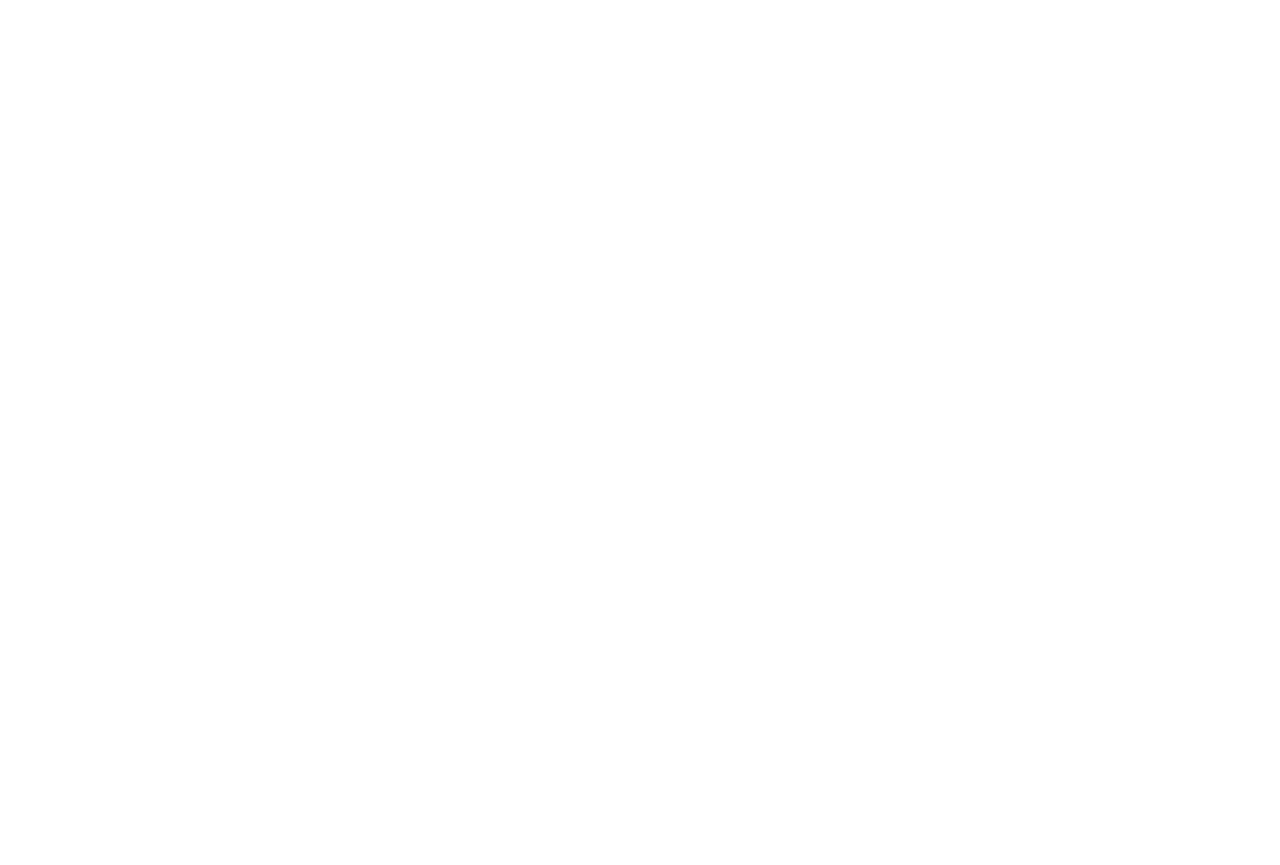
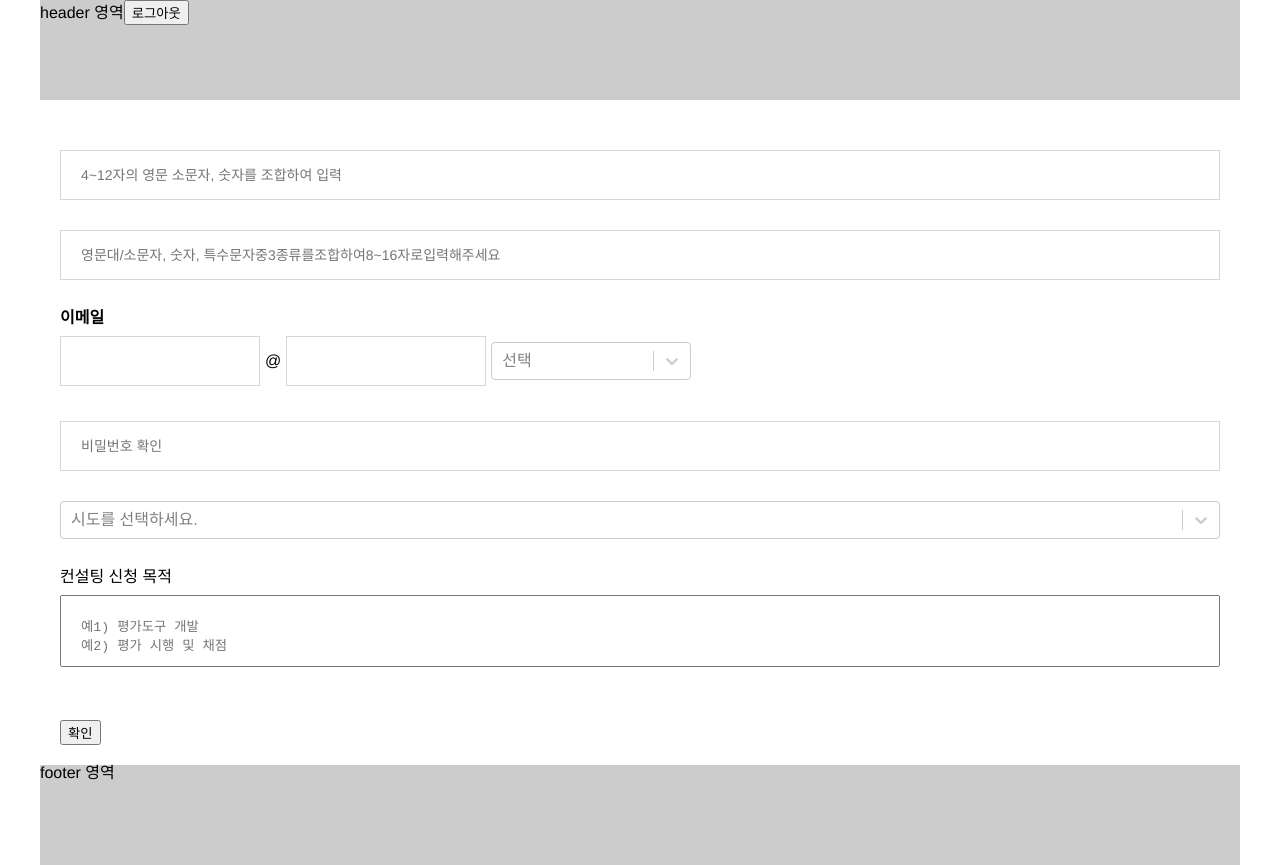
Before and after one commit to kyung-doo/kice, a React (Create React App) app: page /testform in a window 1280 px wide. Before the commit this address had no page. Before the commit the page ends 800 px from the top, so only its background shows below. Built offline with nearby package versions, Linux system fonts and the light colour scheme; sample sign-in values are in the browser's storage.

Commit message:
no message

```diff
--- a/package.json
+++ b/package.json
@@ -3,6 +3,7 @@
   "version": "0.1.0",
   "private": true,
   "dependencies": {
+    "@hookform/resolvers": "^2.9.10",
     "@testing-library/jest-dom": "^5.16.5",
     "@testing-library/react": "^13.4.0",
     "@testing-library/user-event": "^13.5.0",
@@ -14,12 +15,14 @@
     "query-string": "^8.1.0",
     "react": "^18.2.0",
     "react-dom": "^18.2.0",
+    "react-hook-form": "^7.41.5",
     "react-router-dom": "^6.6.1",
     "react-scripts": "5.0.1",
     "react-select": "^5.7.0",
     "styled-components": "^5.3.6",
     "typescript": "^4.9.4",
-    "web-vitals": "^2.1.4"
+    "web-vitals": "^2.1.4",
+    "yup": "^0.32.11"
   },
   "scripts": {
     "start": "react-scripts start",
--- a/src/App.tsx
+++ b/src/App.tsx
@@ -5,6 +5,7 @@
 const Login = lazy(() => import('./pages/Login'));
 const FileList = lazy(() => import('./FileList')); ;
 const Testpage = lazy(() => import('./pages/Testpage'));
+const Testform = lazy(() => import('./pages/Testform'));
 const Main = lazy(() => import('./pages/Main'));
 const Join = lazy(() => import('./pages/Join'));
 const FindIdPassword = lazy(() => import('./pages/FindIdPassword'));
@@ -47,6 +48,7 @@
                <Routes>
                   <Route path="/file-list" element={<FileList />} />
                   <Route path='/testpage' element={<Testpage />} />
+                  <Route path='/testform' element={<Testform />} />
 
                   {/* 전역 */}
                   <Route path='/login' element={<Login />} />
--- a/src/GlobalStyle.tsx
+++ b/src/GlobalStyle.tsx
@@ -54,6 +54,20 @@
             border-right: 1px solid #ddd;
          }
       }
+   }
+
+   /* autocomplete */
+   input:-webkit-autofill,
+   input:-webkit-autofill:hover,
+   input:-webkit-autofill:focus,
+   textarea:-webkit-autofill,
+   textarea:-webkit-autofill:hover,
+   textarea:-webkit-autofill:focus,
+   select:-webkit-autofill,
+   select:-webkit-autofill:hover,
+   select:-webkit-autofill:focus {
+      -webkit-box-shadow: 0 0 0px 1000px #fff inset;
+      transition: background-color 5000s ease-in-out 0s;
    }
 
 
--- a/src/components/Select.tsx
+++ b/src/components/Select.tsx
@@ -1,4 +1,4 @@
-import { FC, HTMLProps } from "react";
+import { FC, forwardRef, HTMLProps } from "react";
 import styled, { css } from 'styled-components';
 import ReactSelect, { OptionProps, Props as ReactSelectProps } from 'react-select';
 import { useCallback } from "@storybook/addons";
@@ -10,22 +10,31 @@
     * width 값
     */
    w?: string;
+   /**
+    * 인풋 에러시
+    */
+   error?: any;
 }
 
 /**
  * select 컴포넌트
  * props는 https://react-select.com/home 참고
  */
-const Select: FC<Props & {as?: any}> = ({
+const Select = forwardRef<any, Props & {as?: any}>(({
    className,
    w,
    placeholder="선택해 주세요.",
+   error,
    ...props
-}) => {
-
+}, ref) => {
    return (
-      <Styled.Select className={className} w={w}>
+      <>
+         <Styled.Select
+            className={`${className} ${error ? 'error' : ''}`}
+            w={w}
+         >
             <ReactSelect
+               ref={ref}
                classNamePrefix="select"
                isSearchable={false}
                isClearable={false}
@@ -33,8 +42,11 @@
                {...props}
             />
          </Styled.Select>
+         {error && <Styled.Error>{error}</Styled.Error>}
+      </>
+
    );
-}
+});
 
 const Styled = {
    Select: styled.div<Props>`
@@ -43,6 +55,10 @@
          height: 100%;
       }
    `,
+   Error: styled.p`
+      margin-top: 5px;
+      color: red;
+   `,
 }
 
 export default Select;
--- a/src/components/TextArea.tsx
+++ b/src/components/TextArea.tsx
@@ -1,4 +1,4 @@
-import { FC, HTMLProps, ChangeEvent } from "react";
+import { FC, HTMLProps, ChangeEvent, forwardRef } from "react";
 import styled from 'styled-components';
 
 export interface Props extends HTMLProps<HTMLTextAreaElement> {
@@ -15,6 +15,10 @@
     */
    title ?: string;
    /**
+    * 인풋 에러시
+    */
+   error?: any;
+   /**
     * 텍스트 입력시
     */
    onChange ?: (e: ChangeEvent<HTMLTextAreaElement>) => void;
@@ -23,21 +27,25 @@
 /**
  * textarea 컴포넌트
  */
-const TextArea: FC<Props & {as?: any}> = ({
+const TextArea = forwardRef<HTMLTextAreaElement, Props & {as?: any}>(({
    className,
+   error,
    h,
    title,
    ...props
-}) => {
+}, ref) => {
    return (
+      <>
           <Styled.TextArea className={className} h={h}>
             {
                title && <div className="mb10">{title}</div>
             }
             <textarea {...props}></textarea>
+            {error && <Styled.Error>{error}</Styled.Error>}
          </Styled.TextArea>
+      </>
    );
-}
+});
 
 
 const Styled = {
@@ -48,6 +56,10 @@
          height: ${props => props.h};
       }
    `,
+   Error: styled.p`
+      margin-top: 5px;
+      color: red;
+   `,
 }
 
 export default TextArea;
--- a/src/components/Textbox.tsx
+++ b/src/components/Textbox.tsx
@@ -12,6 +12,10 @@
     */
    w?: string;
    /**
+    * 인풋 에러시
+    */
+   error?: any;
+   /**
     * 텍스트 입력시
     */
    onChange ?: (e: ChangeEvent<HTMLInputElement>) => void;
@@ -20,18 +24,22 @@
 /**
  * 텍스트 인풋 컴포넌트
  */
-const Textbox: FC<Props & {as?: any}> = ({
+const Textbox = forwardRef<HTMLInputElement, Props & {as?: any}>(({
    className,
+   error,
    ...props
-}) => {
-
+}, ref) => {
    return (
-      <Styled.Textbox
-      className={className}
-      {...props}
-      />
+      <>
+         <Styled.Textbox
+            ref={ref}
+            className={`${className} ${error ? 'error' : ''}`}
+            {...props}
+         />
+         {error && <Styled.Error>{error}</Styled.Error>}
+      </>
    );
-}
+});
 
 const Styled = {
    Textbox: styled.input<Props>`
@@ -47,6 +55,9 @@
       color:#333;
       outline: none;
       width: ${props => props.f ? '100%' : props.w || ''};
+      &[required] {
+         background-color: #fff;
+      }
       &:focus{
          border-color: #000;
       }
@@ -56,6 +67,13 @@
       &:read-only:focus{
          border-color: #d6d6d7;
       }
+      &.error {
+         border-color: red;
+      }
+   `,
+   Error: styled.p`
+      margin-top: 5px;
+      color: red;
    `,
 }
 
--- /dev/null
+++ b/src/pages/Testform.tsx
@@ -0,0 +1,216 @@
+import { FC, useCallback, useState, ChangeEvent, useEffect } from "react";
+import styled from 'styled-components';
+import Select from "../components/Select";
+import withLayout from "../layout/withLayout";
+import * as Yup from 'yup';
+import { yupResolver } from '@hookform/resolvers/yup';
+import { useForm, Controller } from 'react-hook-form';
+import Button from "../components/Button";
+import Textbox from "../components/Textbox";
+import TextArea from "../components/TextArea";
+
+
+
+// export const joinResolver = yupResolver(
+//    Yup
+//       .object()
+//       .shape({
+//          name: Yup.string()
+//             .required('이름을 입력하세요.')
+//             .min(2, '이름은 2자리 이상입니다.'),
+//          email: Yup.string()
+//             .required('이메일을 입력하세요.')
+//             .email('올바른 이메일 형식이 아닙니다.'),
+//          password: Yup.string()
+//             .required('비밀번호를 입력하세요.')
+//             .min(6, '6자리 이상의 비밀번호를 입력해주세요.')
+//             .max(20, '20자리 이하의 비밀번호를 입력해주세요.'),
+//          confirmPassword: Yup.string()
+//             .oneOf([Yup.ref('password'), null], '비밀번호가 일치하지 않습니다.'),
+//          phone1: Yup.string(),
+//          phone2: Yup.string()
+//             .required('핸드폰번호를 입력하세요.')
+//             .matches(/^[0-9]+$/, '올바른 핸드폰번호를 입력하세요.')
+//             .min(3, '올바른 핸드폰번호를 입력하세요.'),
+//          phone3: Yup.string()
+//             .required('핸드폰번호를 입력하세요.')
+//             .matches(/^[0-9]+$/, '올바른 핸드폰번호를 입력하세요.')
+//             .length(4, '올바른 핸드폰번호를 입력하세요.'),
+//          address1: Yup.string()
+//             .required('주소를 입력하세요.'),
+//          address2: Yup.string(),
+//          zipcode: Yup.string()
+//             .required()
+//       })
+// );
+
+const resolver = yupResolver(
+   Yup
+   .object()
+   .shape({
+      id: Yup.string()
+         .required('아이디를 입력하세요.')
+         .min(4, '아이디는 4글자 이상 입니다.')
+         .max(12, '아이디는 12글자 이하 입니다.')
+         .matches(/^[a-z0-9]+$/, '아이디는 영문 소문자 숫자만 입력 가능합니다.'),
+      password: Yup.string()
+         .required('비밀번호를 입력하세요.')
+         .min(8, '비밀번호는 8글자 이상 입니다.')
+         .max(16, '비밀번호는 16글자 이하 입니다.')
+         .matches(/^(?=.*[a-z])(?=.*[A-Z])(?=.*\d)(?=.*[$@$!%*?&])[A-Za-z\d$@$!%*?&]/, '비밀번호는 영문대/소문자, 숫자, 특수문자중 3종류를 조합하여 사용해주세요.'),
+      confirmPassword: Yup.string()
+         .oneOf([Yup.ref('password'), null], '비밀번호가 일치하지 않습니다.'),
+      sido: Yup.object()
+         .required('시도를 선택하세요.'),
+      memo: Yup.string()
+         .required('컨설팅 신청 목적을 입력하세요.'),
+      email1: Yup.string()
+         .required('이메일을 입력하세요.'),
+      email2: Yup.string()
+         .required('이메일을 입력하세요.'),
+   })
+)
+
+
+const sidoOptions= [
+   {label: '서울', value: '서울'},
+   {label: '경기도', value: '경기도'},
+   {label: '대전', value: '대전'},
+   {label: '대구', value: '대구'},
+];
+
+const emailOptions= [
+   {label: 'naver.com', value: 'naver'},
+   {label: 'gmail.com', value: 'gmail'},
+   {label: 'daum.net', value: 'daum'},
+   {label: '직접 입력', value: 'direct'},
+];
+
+
+const Testform: FC = () => {
+
+   const {
+      register,
+      control,
+      handleSubmit,
+      formState: { errors },
+      setValue: setFormValue,
+      clearErrors
+   } = useForm({resolver: resolver});
+
+   const [emailSite, setEmailSite] = useState<any>(null);
+
+
+   const onSubmit = ( data: any ) => {
+      console.log("form data", data);
+   };
+
+
+   return (
+      <Styled.Testform>
+
+         <form onSubmit={handleSubmit(onSubmit)}>
+            <div className="pt30 pb30">
+               <Textbox
+                  f
+                  placeholder="4~12자의 영문 소문자, 숫자를 조합하여 입력"
+                  {...register('id')}
+                  error={errors.id?.message}
+               />
+            </div>
+
+            <div className="pb30">
+               <Textbox
+                  f
+                  type="password"
+                  placeholder="영문대/소문자, 숫자, 특수문자중3종류를조합하여8~16자로입력해주세요"
+                  {...register('password')}
+                  error={errors.password?.message}
+               />
+            </div>
+
+            <div className="pb30">
+               <h1>이메일</h1>
+               <div className="flex-align mt10">
+                  <Textbox
+                     w="200px"
+                     {...register('email1')}
+                  />
+                  <span className="ml5">@</span>
+                  <Textbox
+                     w="200px"
+                     className="ml5"
+                     readOnly={!emailSite ? true : emailSite.value === 'direct' ? false : true }
+                     {...register('email2')}
+                  />
+                  <Select
+                     w="200px"
+                     className="ml5"
+                     options={emailOptions}
+                     value={emailSite}
+                     onChange={(e: any) => {
+                        setEmailSite(e);
+                        if(!e || e.value === 'direct') {
+                           setFormValue('email2', '');
+                        } else {
+                           setFormValue('email2', e.label, { shouldValidate: true});
+                        }
+                     }}
+                     placeholder="선택"
+                  />
+               </div>
+               <div className="mt5" style={{color: 'red'}}>{errors.email1?.message as string || errors.email2?.message as string}</div>
+            </div>
+
+            <div className="pb30">
+               <Textbox
+                  f
+                  type="password"
+                  placeholder="비밀번호 확인"
+                  {...register('confirmPassword')}
+                  error={errors.confirmPassword?.message}
+               />
+            </div>
+
+            <div className="pb30">
+               <Controller
+                  name="sido"
+                  control={control}
+                  render={({ field }) => (
+                     <Select
+                       options={sidoOptions}
+                       placeholder="시도를 선택하세요."
+                       error={errors.sido?.message}
+                       {...field}
+                     />
+                   )}
+               />
+            </div>
+
+            <div className="pb30">
+               <TextArea
+                  className="mb20"
+                  title={'컨설팅 신청 목적'}
+                  placeholder={'예1) 평가도구 개발\n예2) 평가 시행 및 채점'}
+                  {...register('memo')}
+                  error={errors.memo?.message}
+               />
+            </div>
+
+            <Button type="submit">확인</Button>
+         </form>
+
+      </Styled.Testform>
+
+   );
+}
+
+
+const Styled = {
+   Testform: styled.div`
+      padding: 20px;
+   `,
+}
+
+
+export default withLayout(Testform);
```
Also changed, not shown: 1 other file (tests, documents, lock files or other folders). Lines whose indentation alone changed are shown as unchanged.
